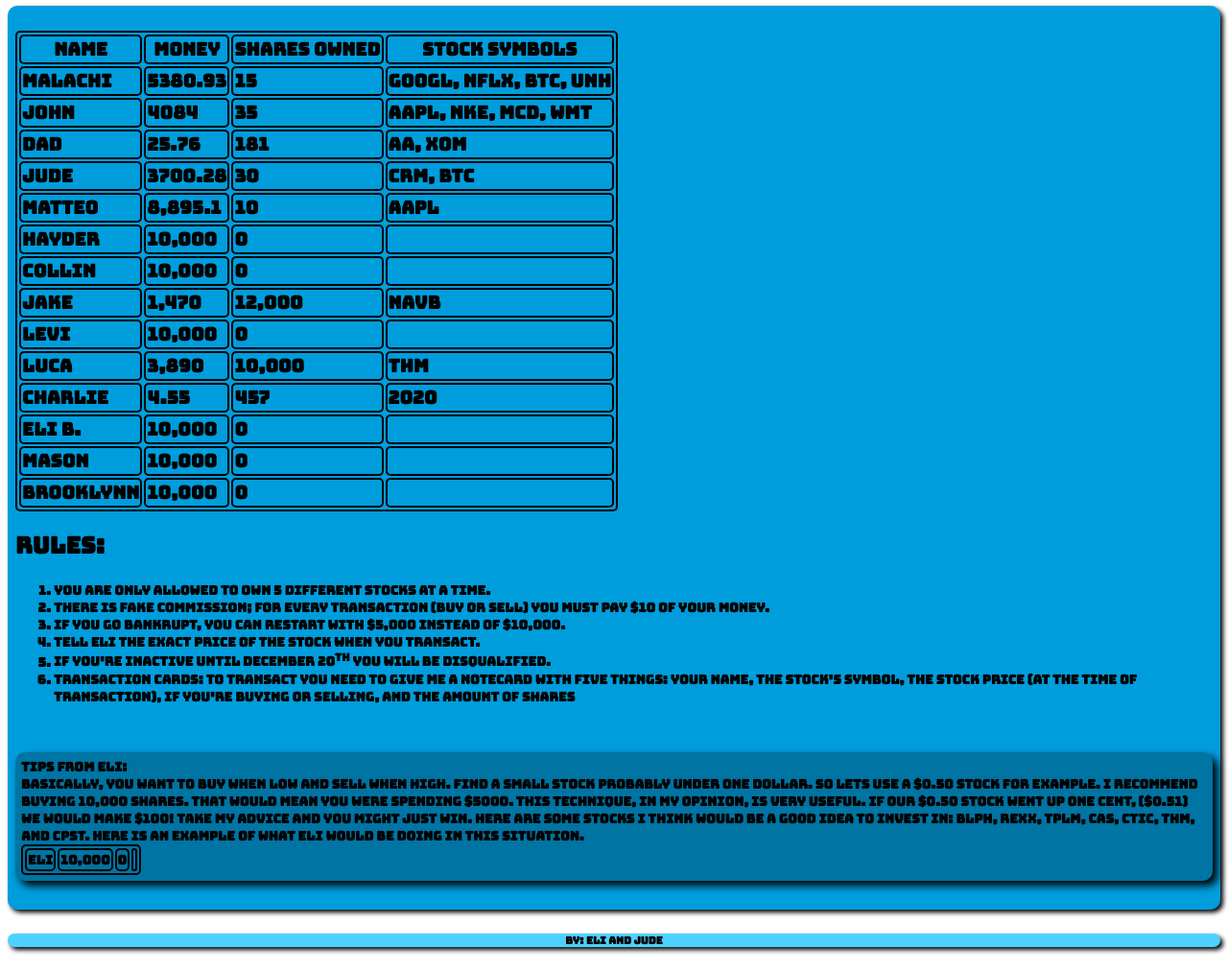
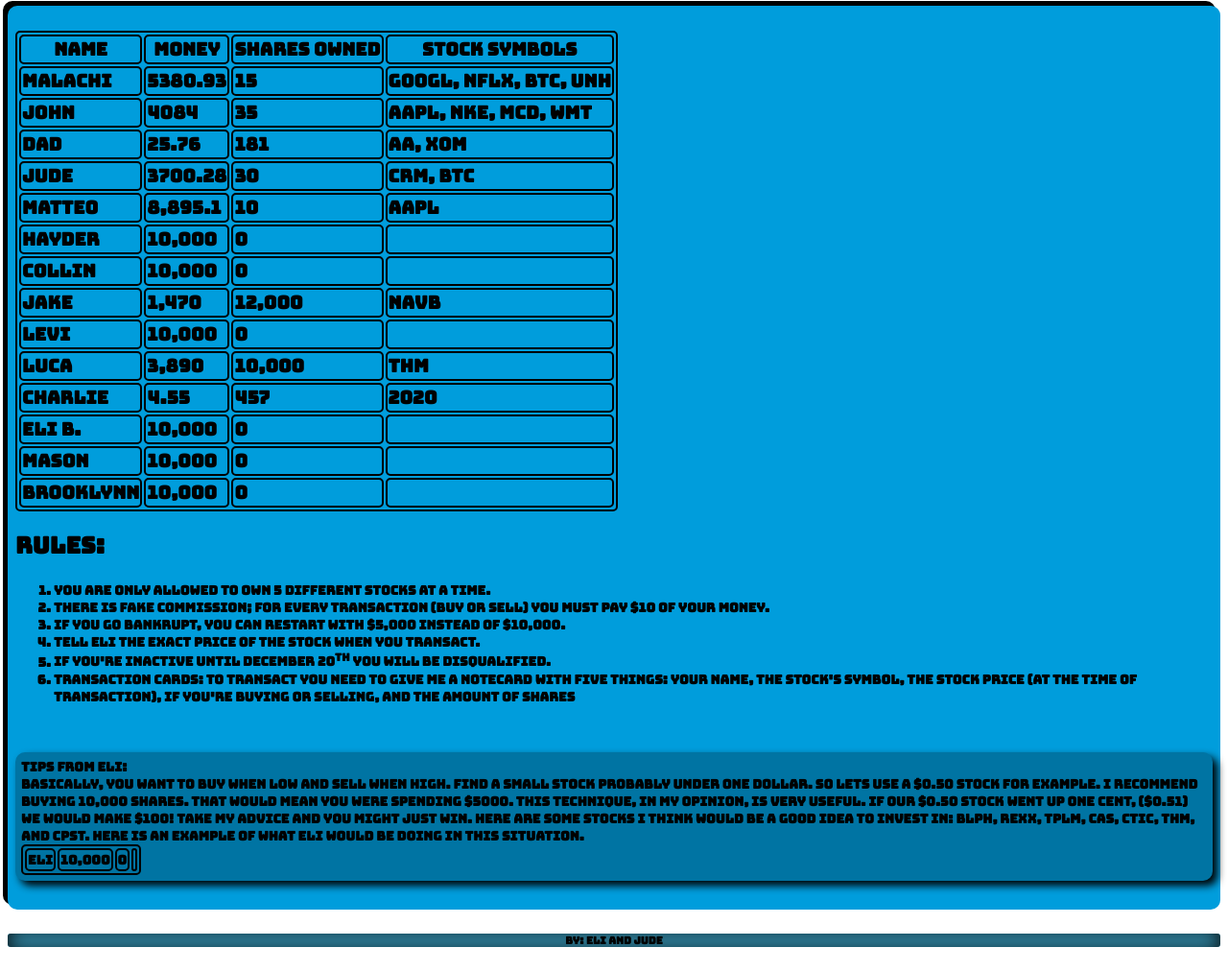
Before and after one commit to EXmaster9/dec-stock-market, a plain HTML site: page index.html in a window 1280 px wide. Shown: the part 245-1257 px from the top of the page at 96% size. Drawn offline with Linux system fonts and the light colour scheme.

Commit message:
Update index.html

```diff
--- a/index.html
+++ b/index.html
@@ -4,15 +4,20 @@
     <title>December Stock Market</title>
     <link href="https://fonts.googleapis.com/css?family=Bungee" rel="stylesheet">
     <style>
+
     #creators {
       background-color: #4DD2FF;
-      box-shadow: 3px 3px 5px;
-      -moz-box-shadow: 3px 3px 5px;
-      -webkit-box-shadow: 3px 3px 5px;
-      border-radius: 10px;
-      -moz-border-radius: 10px;
-      -webkit-border-radius: 10px;
+      box-shadow: inset 0px 0px 20px;
+      -moz-box-shadow: inset 0px 0px 20px;
+      -webkit-box-shadow: inset 0px 0px 20px;
       text-align: center;
+      border-radius: 3px;
+      transition: box-shadow 1s;
+    }
+    #creators:hover {
+      box-shadow: inset 0px 0px 10px;
+      -moz-box-shadow: inset 0px 0px 10px;
+      -webkit-box-shadow: inset 0px 0px 10px;
     }
       * {
         font-family: 'Bungee', cursive;
@@ -33,9 +38,16 @@
         border-radius: 10px;
         -moz-border-radius: 10px;
         -webkit-border-radius: 10px;
-        box-shadow: 3px 3px 5px #000000;
-        -moz-box-shadow: 3px 3px 5px #000000;
-        -webkit-box-shadow: 3px 3px 5px #000000;
+        box-shadow: -5px -5px 0px #000000;
+        -moz-box-shadow: -5px -5px 0px #000000;
+        -webkit-box-shadow: -5px -5px 0px #000000;
+        transition: box-shadow 1s;
+        animation: fadeIn 1s;
+      }
+      #box:hover {
+        box-shadow: 5px 5px 0px;
+        -moz-box-shadow: 5px 5px 0px;
+        -webkit-box-shadow: 5px 5px 0px;
       }
       #ble {
         padding: 6px 6px 6px 6px;
```
